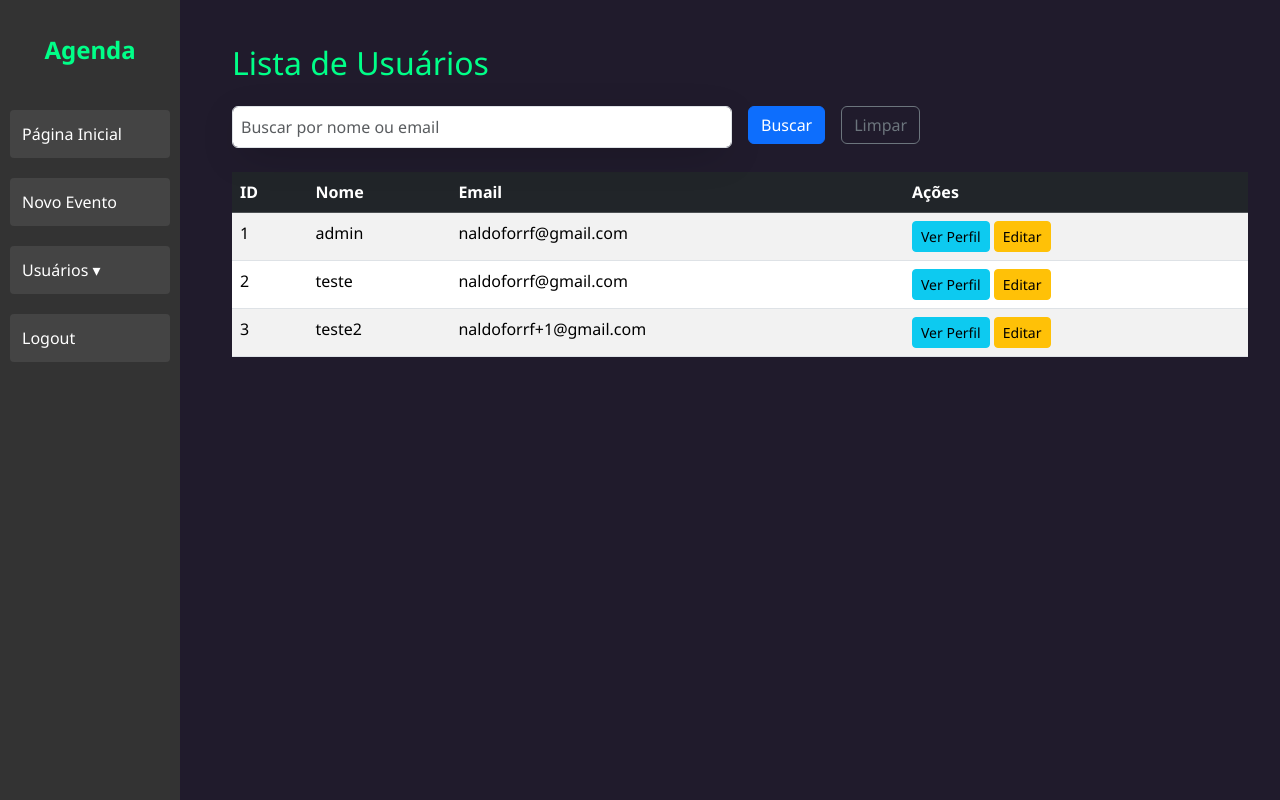
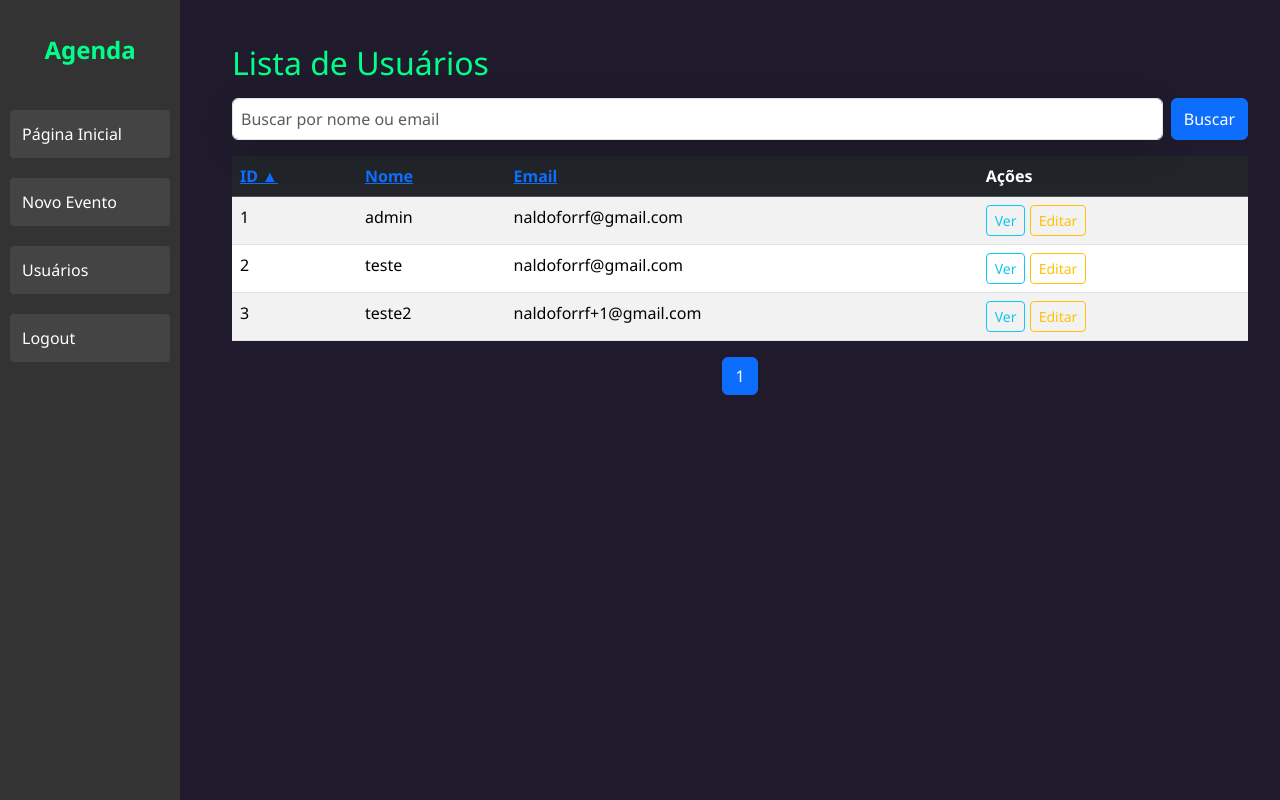
Before and after one commit to Ronaldo251/Agenda_Django, a Django app: page /usuarios/listar/ in a window 1280 px wide. Run offline with Django 4.2, Linux system fonts and the light colour scheme; a user stored in the database is signed in; data comes from the database, SQL or seed files in the repository.

Commit message:
Adição de ordenação na listagem

```diff
--- a/core/static/core/css/style.css
+++ b/core/static/core/css/style.css
@@ -4,7 +4,7 @@
 
 body {
   font-family: 'Noto Sans', sans-serif;
-  background-color: #201b2c;*/
+  background-color: #201b2c;
   margin: 0px;
 }
 
--- a/core/views.py
+++ b/core/views.py
@@ -13,7 +13,7 @@ from dateutil.relativedelta import relativedelta  # precisa instalar: pip instal
 from django.views.decorators.csrf import csrf_exempt
 from core.forms import UsuarioCadastroForm, UsuarioEdicaoForm
 from django.db.models import Q
-
+from django.core.paginator import Paginator
 
 
 
@@ -200,6 +200,9 @@ def usuarios_listar(request):
         return redirect('evento_novo')
 
     busca = request.GET.get('q', '')
+    ordenar_por = request.GET.get('ordenar_por', 'id')  # default ordenar por id
+    direcao = request.GET.get('direcao', 'asc')
+
     usuarios = User.objects.all()
 
     if busca:
@@ -208,7 +211,33 @@ def usuarios_listar(request):
             Q(email__icontains=busca)
         )
 
-    return render(request, 'usuarios/listar.html', {'usuarios': usuarios, 'busca': busca})
+    # Ordenação
+    if ordenar_por not in ['id', 'username', 'email']:
+        ordenar_por = 'id'  # fallback
+
+    if direcao == 'desc':
+        ordenar_por = '-' + ordenar_por
+
+    usuarios = usuarios.order_by(ordenar_por)
+
+    # Paginação
+    paginator = Paginator(usuarios, 10)  # 10 por página
+    page_number = request.GET.get('page')
+    page_obj = paginator.get_page(page_number)
+
+    cabecalhos = [
+        ('id', 'ID'),
+        ('username', 'Nome'),
+        ('email', 'Email'),
+    ]
+
+    return render(request, 'usuarios/listar.html', {
+        'page_obj': page_obj,
+        'busca': busca,
+        'ordenar_por': request.GET.get('ordenar_por', 'id'),
+        'direcao': direcao,
+        'cabecalhos': cabecalhos,
+    })
 
 @login_required
 def usuarios_cadastrar(request):
--- a/templates/model-page.html
+++ b/templates/model-page.html
@@ -27,7 +27,7 @@
     </button>
 
     <!-- Aba Usuário com submenu -->
-    <button class="sidebar-dropdown-toggle">Usuários &#9662;</button>
+    <button class="sidebar-dropdown-toggle">Usuários</button>
     <div class="sidebar-submenu" style="display:none;">
         <a href="{% url 'usuarios_listar' %}">Listar usuários</a>
         <a href="{% url 'usuarios_cadastrar' %}">Cadastrar usuário</a>
--- a/templates/usuarios/listar.html
+++ b/templates/usuarios/listar.html
@@ -1,50 +1,74 @@
 {% extends "model-page.html" %}
 {% block content %}
 <div class="container mt-4">
-  <h2 class="mb-4">Lista de Usuários</h2>
+  <h2 class="mb-3">Lista de Usuários</h2>
 
-  <!-- Formulário de Busca -->
-  <form method="get" class="row g-3 mb-4">
-    <div class="col-md-6">
-      <input type="text" name="q" placeholder="Buscar por nome ou email" value="{{ busca }}" class="form-control">
-    </div>
-    <div class="col-auto">
+  <form class="mb-3 d-flex" method="get">
+    <input type="text" name="q" class="form-control me-2" placeholder="Buscar por nome ou email" value="{{ busca }}">
     <button type="submit" class="btn btn-primary">Buscar</button>
-    </div>
-    <div class="col-auto">
-      <a href="{% url 'usuarios_listar' %}" class="btn btn-outline-secondary">Limpar</a>
-    </div>
   </form>
 
-  <!-- Tabela -->
-  <div class="table-responsive">
-    <table class="table table-hover table-striped">
+  <table class="table table-striped">
     <thead class="table-dark">
       <tr>
-          <th>ID</th>
-          <th>Nome</th>
-          <th>Email</th>
+        {% for campo_nome in cabecalhos %}
+          {% with campo=campo_nome.0 nome=campo_nome.1 %}
+          <th>
+            <a href="?q={{ busca }}&ordenar_por={{ campo }}&direcao={% if ordenar_por == campo and direcao == 'asc' %}desc{% else %}asc{% endif %}">
+              {{ nome }}
+              {% if ordenar_por == campo %}
+                {% if direcao == 'asc' %}
+                  ▲
+                {% else %}
+                  ▼
+                {% endif %}
+              {% endif %}
+            </a>
+          </th>
+          {% endwith %}
+        {% endfor %}
         <th>Ações</th>
       </tr>
     </thead>
     <tbody>
-        {% for usuario in usuarios %}
+      {% for usuario in page_obj %}
       <tr>
         <td>{{ usuario.id }}</td>
         <td>{{ usuario.username }}</td>
         <td>{{ usuario.email }}</td>
         <td>
-            <a href="{% url 'usuarios_perfil' usuario.id %}" class="btn btn-sm btn-info">Ver Perfil</a>
-            <a href="{% url 'usuarios_editar' usuario.perfil.id %}" class="btn btn-sm btn-warning">Editar</a>
+          <a class="btn btn-sm btn-outline-info" href="{% url 'usuarios_perfil' usuario.id %}">Ver</a>
+          <a class="btn btn-sm btn-outline-warning" href="{% url 'usuarios_editar' usuario.perfil.id %}">Editar</a>
         </td>
       </tr>
       {% empty %}
-        <tr>
-          <td colspan="4">Nenhum usuário encontrado.</td>
-        </tr>
+      <tr><td colspan="4">Nenhum usuário encontrado.</td></tr>
       {% endfor %}
     </tbody>
   </table>
-  </div>
+
+  <nav>
+    <ul class="pagination justify-content-center">
+      {% if page_obj.has_previous %}
+        <li class="page-item">
+          <a class="page-link" href="?q={{ busca }}&ordenar_por={{ ordenar_por }}&direcao={{ direcao }}&page={{ page_obj.previous_page_number }}">Anterior</a>
+        </li>
+      {% endif %}
+
+      {% for num in page_obj.paginator.page_range %}
+        {% if page_obj.number == num %}
+          <li class="page-item active"><span class="page-link">{{ num }}</span></li>
+        {% elif num > page_obj.number|add:'-3' and num < page_obj.number|add:'3' %}
+          <li class="page-item"><a class="page-link" href="?q={{ busca }}&ordenar_por={{ ordenar_por }}&direcao={{ direcao }}&page={{ num }}">{{ num }}</a></li>
+        {% endif %}
+      {% endfor %}
+
+      {% if page_obj.has_next %}
+        <li class="page-item">
+          <a class="page-link" href="?q={{ busca }}&ordenar_por={{ ordenar_por }}&direcao={{ direcao }}&page={{ page_obj.next_page_number }}">Próxima</a>
+        </li>
+      {% endif %}
+    </ul>
+  </nav>
 </div>
 {% endblock %}
```
Also changed, not shown: templates/usuarios_listar.html (+51 -6 lines). Lines whose indentation alone changed are shown as unchanged.
